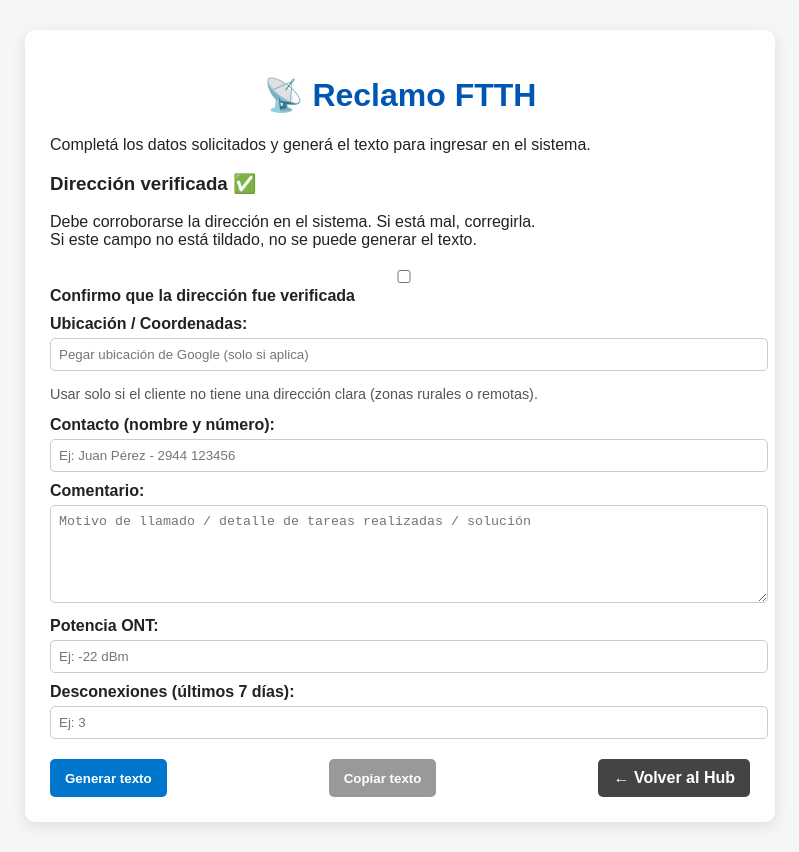
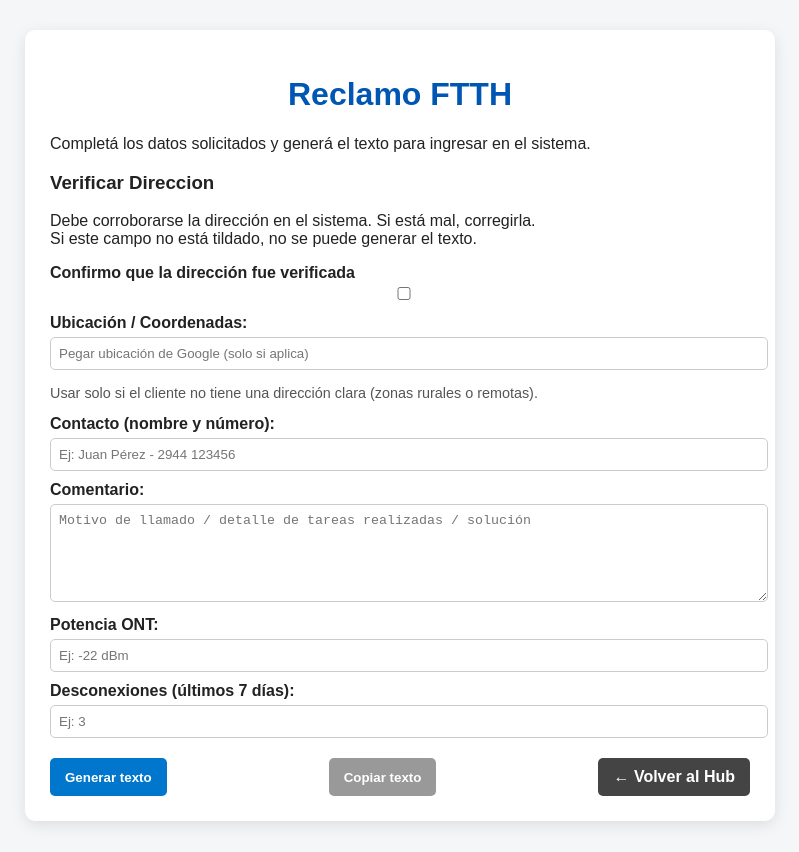
Before and after one commit to mcuiche/formularios-hub, a plain HTML site: page ftth_form.html in a window 1280 px wide. Shown: the whole page, without its empty margins (240-1039 px from the left). Drawn offline with Linux system fonts and the light colour scheme.

Commit message:
Update ftth_form.html

```diff
--- a/ftth_form.html
+++ b/ftth_form.html
@@ -9,18 +9,18 @@
 </head>
 <body>
   <div class="container">
-    <h1>📡 Reclamo FTTH</h1>
+    <h1> Reclamo FTTH</h1>
     <p>Completá los datos solicitados y generá el texto para ingresar en el sistema.</p>
 
     <!-- 🔽 Bloque de dirección reordenado -->
     <div class="direccion-check">
-      <h3>Dirección verificada ✅</h3>
+      <h3>Verificar Direccion</h3>
       <p>Debe corroborarse la dirección en el sistema. Si está mal, corregirla.<br>
       Si este campo no está tildado, no se puede generar el texto.</p>
 
       <label class="check-label">
+        Confirmo que la dirección fue verificada
         <input type="checkbox" id="direccionCheck">
-        Confirmo que la dirección fue verificada
       </label>
     </div>
 
```
